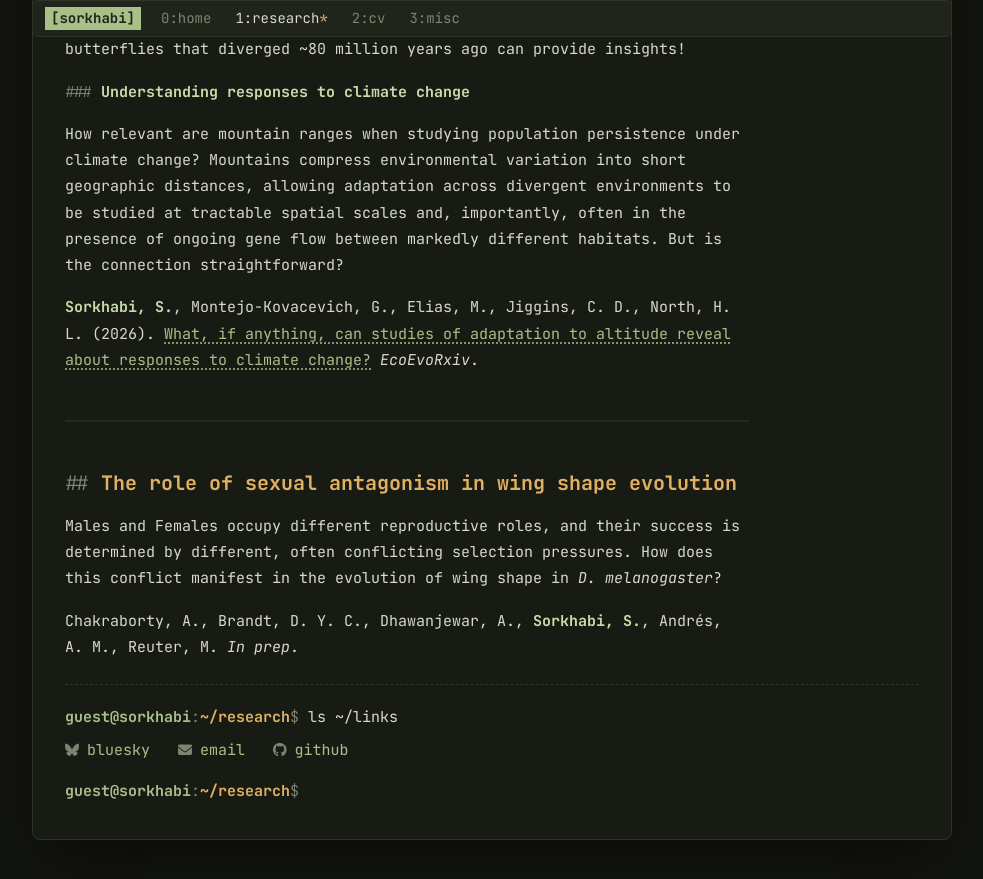
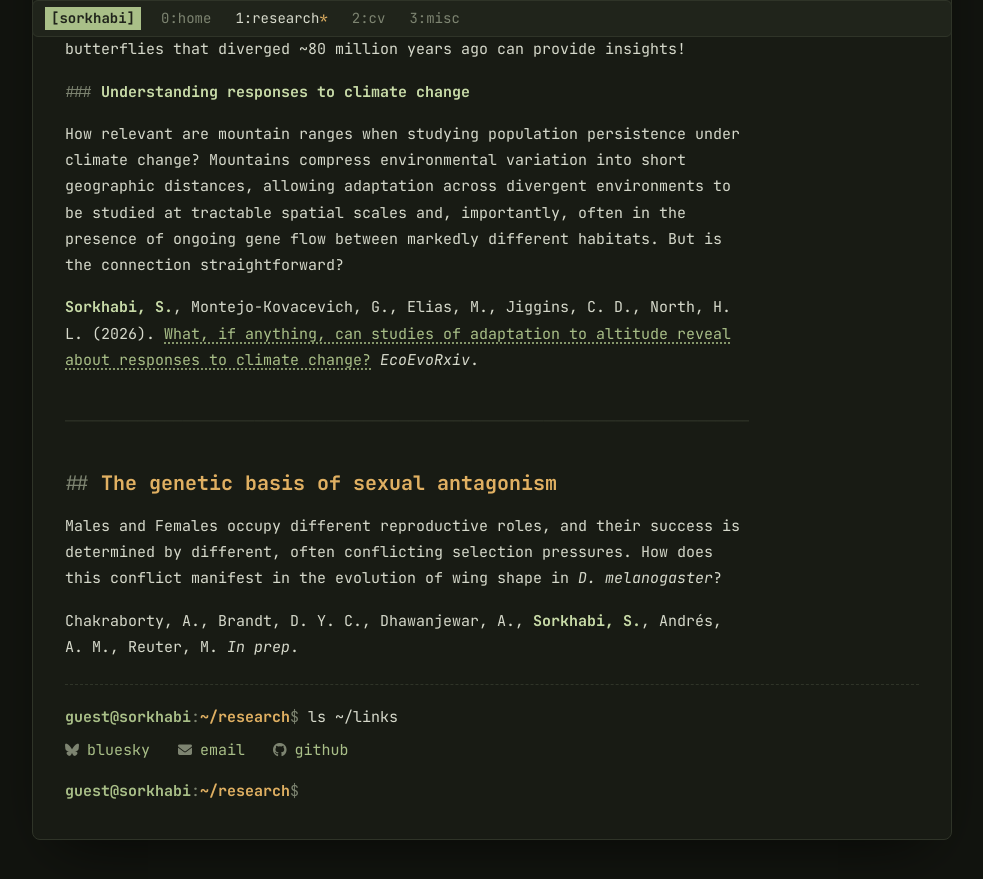
Before and after one commit to ssorkhabi/ssorkhabi.github.io, a Jekyll site: the page built from research.md, in a window 1280 px wide and 900 px high, scrolled down 531 px. Shown: the top 879 px of the window, without its empty margins (148-1131 px from the left). Built offline with Jekyll 4.4.1, drawn with Linux system fonts in a browser that asks for light colours.

Commit message:
updated section title

```diff
--- a/research.md
+++ b/research.md
@@ -29,7 +29,7 @@ How relevant are mountain ranges when studying population persistence under clim
 
 <div class="separator"></div>
 
-## The role of sexual antagonism in wing shape evolution
+## The genetic basis of sexual antagonism
 {: .rsrcht}
 
 Males and Females occupy different reproductive roles, and their success is determined by different, often conflicting selection pressures. How does this conflict manifest in the evolution of wing shape in _D. melanogaster_?
```
